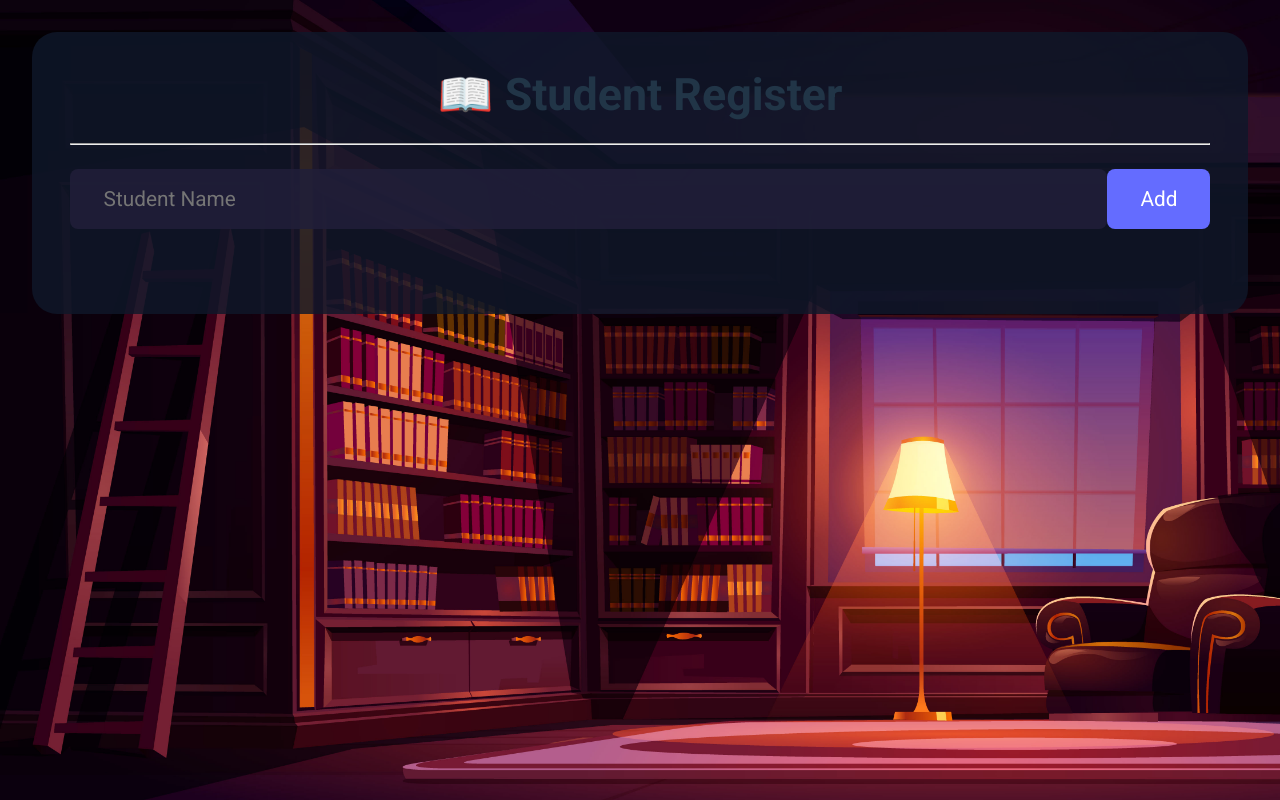
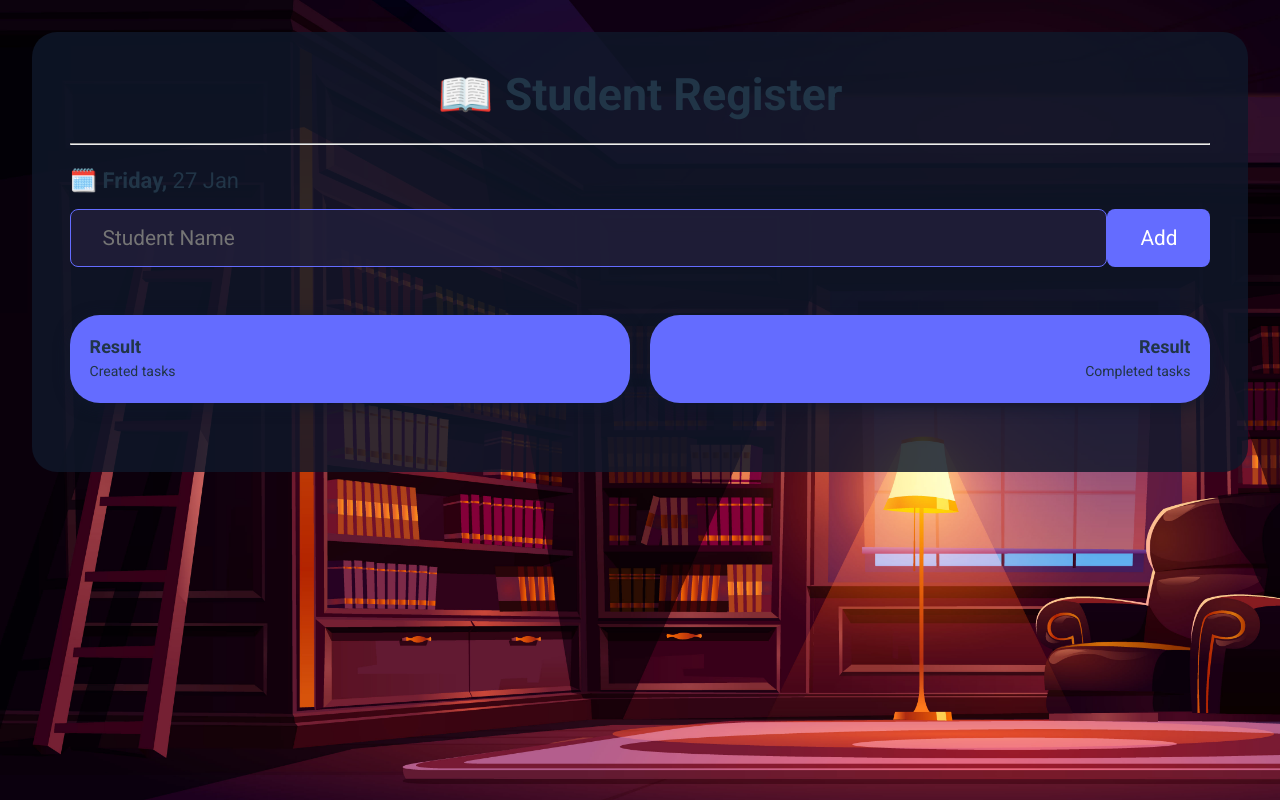
Before and after one commit to marioalvesx/StudentsReg, a React (Vite) app: page / in a window 1280 px wide. Built offline with nearby package versions, Linux system fonts and the light colour scheme.

Commit message:
Insert card of completed and created tasks

```diff
--- a/src/App.css
+++ b/src/App.css
@@ -15,6 +15,17 @@
   background-color: rgb(15 23 42 / 83%);
 }
 
+.date{
+  font-size: 22px;
+  width: 100%;
+  margin-bottom: 1rem;
+  display: -webkit-box;
+}
+
+.date span{
+  font-weight: 400;
+}
+
 .add-student {
   margin-bottom: 2rem;
   display: flex;
@@ -28,12 +39,36 @@
   justify-content: space-between;
   border-radius: 8px;
   background-color: rgb(33 30 57 / 87%);
-  border-color: transparent;
+  border: 1px solid #646cff;
   color: #ffffff;
   padding: 1rem 2rem;
   margin-bottom: 1rem;
   flex-wrap: wrap;
   font-size: 1.3rem;
+}
+
+.data-card-container {
+  display: flex;
+  gap: 20px;
+  justify-content: space-between;
+  margin-bottom: 2rem;
+}
+
+.data-card {
+  border-radius: 30px;
+  box-shadow: 0 3px 15px rgb(15 23 42 / 83%);
+  background-color: #646cff;
+  flex-basis: 50%;
+  padding: 20px;
+  text-align: start;
+}
+
+.data-card h5 {
+  font-size: 18px;
+}
+
+.data-card:last-child{
+  text-align: right;
 }
 
 .add-button {
--- a/src/App.tsx
+++ b/src/App.tsx
@@ -24,6 +24,10 @@ function App() {
     localStorage.setItem('@studentList:studentsTodos', JSON.stringify(studentsTodos))
   }, [studentsTodos])
 
+  let Today = new Date().toLocaleDateString('en-us', { weekday: 'long' });
+  let day = new Date().toLocaleDateString('en-us', { day: 'numeric' });
+  let month = new Date().toLocaleDateString('en-us', { month: 'short' });
+
   function addStudentTodo() {
     setStudentsTodos((previousTodos) =>
       [...previousTodos, { id: Math.random(), title: studentTodoInput, completed: false }]
@@ -49,9 +53,22 @@ function App() {
     <div className="App">
       <h1>📖 Student Register</h1>
       <br /><hr /><br />
+      <h4 className="date">
+        🗓️ {`${Today},`}  <span>{`${day} ${month}`}</span>
+      </h4>
       <div className="add-student">
         <input placeholder="Student Name" value={studentTodoInput} onChange={handleInputChange}/>
         <button className="add-button" onClick={addStudentTodo}>Add</button>
+      </div>
+      <div className="data-card-container">
+        <div className="data-card">
+          <h5>Result</h5>
+          <p>Created tasks</p>
+        </div>
+        <div className="data-card">
+          <h5>Result</h5>
+          <p>Completed tasks</p>
+        </div>
       </div>
       {
         studentsTodos.map((student) => (
```
